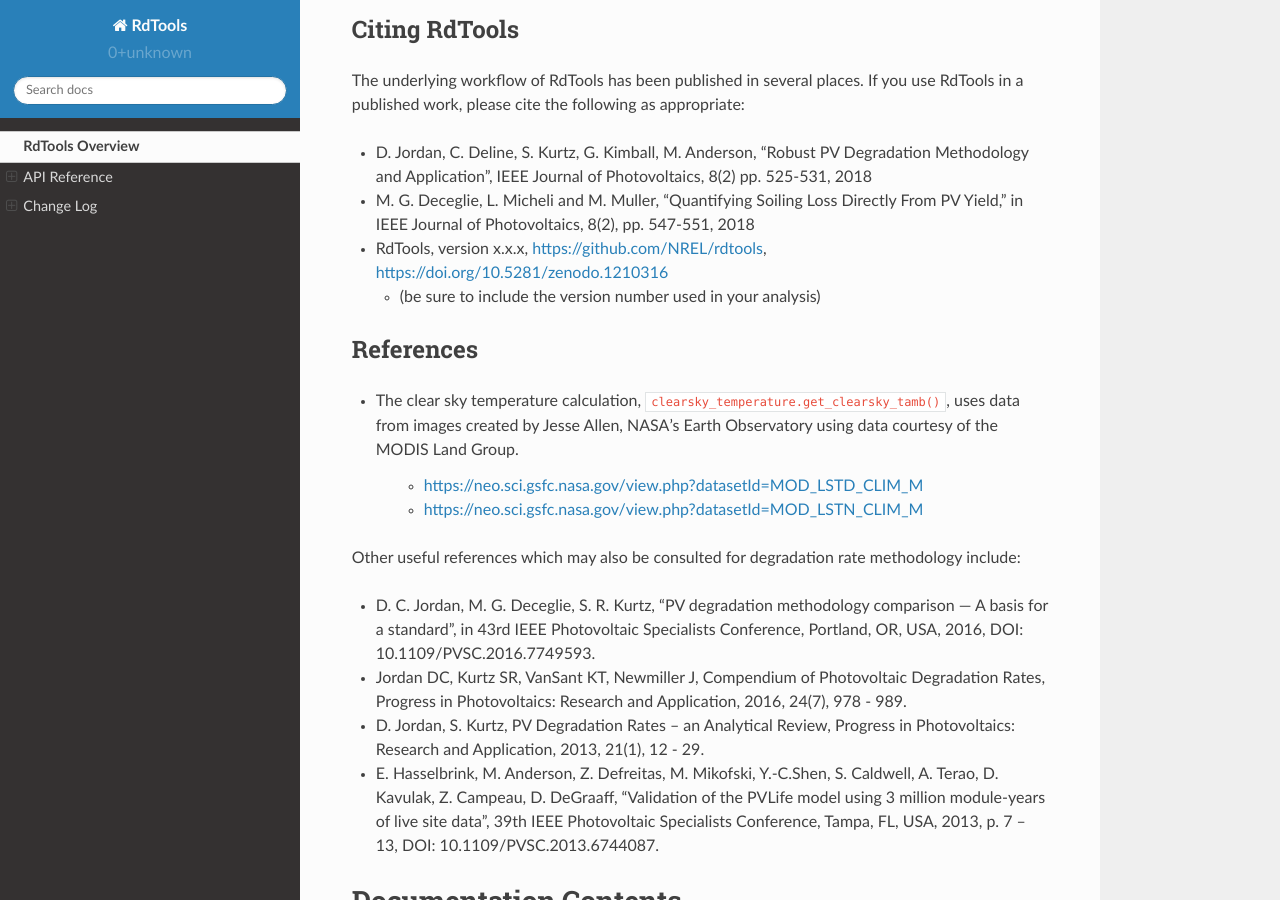
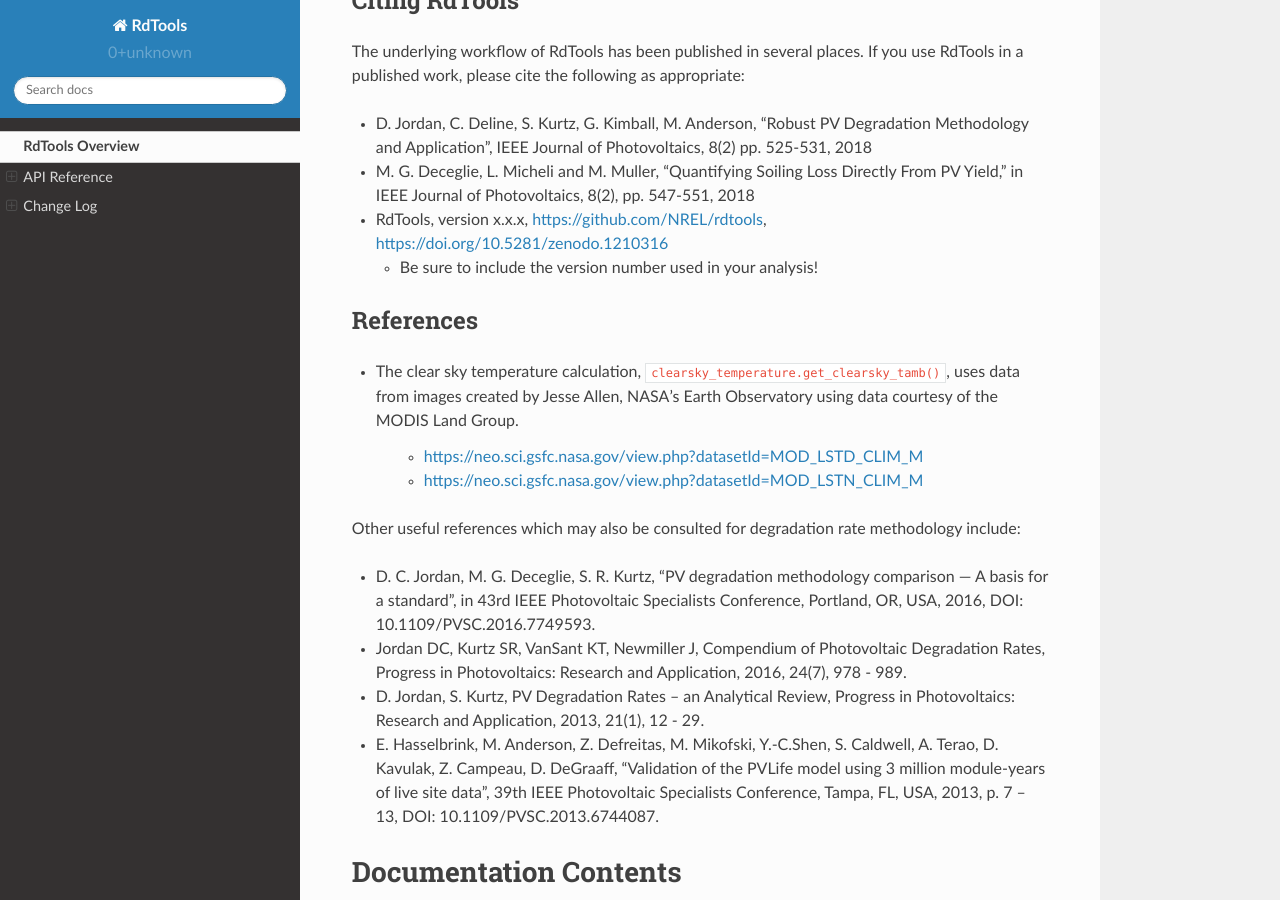
Before and after one commit to NREL/rdtools, a Sphinx documentation site: the page built from docs/sphinx/source/index.rst, in a window 1280 px wide and 900 px high, scrolled down 4316 px. Built offline with Sphinx 7.4.7 and the Read the Docs theme 2.0.0, drawn with Linux system fonts in a browser that asks for light colours; pages that are not in the unit, such as notebooks, are missing from menus; some of the changed text lies outside the part shown.

Commit message:
Fix formatting, fix conf.py images folder

```diff
--- a/docs/sphinx/source/conf.py
+++ b/docs/sphinx/source/conf.py
@@ -79,7 +79,7 @@
 # Add any paths that contain custom static files (such as style sheets) here,
 # relative to this directory. They are copied after the builtin static files,
 # so a file named "default.css" will overwrite the builtin "default.css".
-html_static_path = ['_static', '../../../_static']
+html_static_path = ['_static', '_images']
 
 master_doc = 'index'
 # A workaround for the responsive tables always having annoying scrollbars.
--- a/docs/sphinx/source/index.rst
+++ b/docs/sphinx/source/index.rst
@@ -114,7 +114,7 @@
 
 The following functions are used for degradation analysis:
 
-:: code:: python
+.. code:: python
 
    import rdtools
 
@@ -182,7 +182,7 @@
 -  RdTools, version x.x.x, https://github.com/NREL/rdtools,
    https://doi.org/10.5281/zenodo.1210316
 
-   + (be sure to include the version number used in your analysis)
+   + Be sure to include the version number used in your analysis!
 
 References
 ----------
@@ -191,6 +191,7 @@
   ``clearsky_temperature.get_clearsky_tamb()``, uses data from images
   created by Jesse Allen, NASA’s Earth Observatory using data courtesy
   of the MODIS Land Group.
+
     + https://neo.sci.gsfc.nasa.gov/view.php?datasetId=MOD_LSTD_CLIM_M
     + https://neo.sci.gsfc.nasa.gov/view.php?datasetId=MOD_LSTN_CLIM_M
 
```
